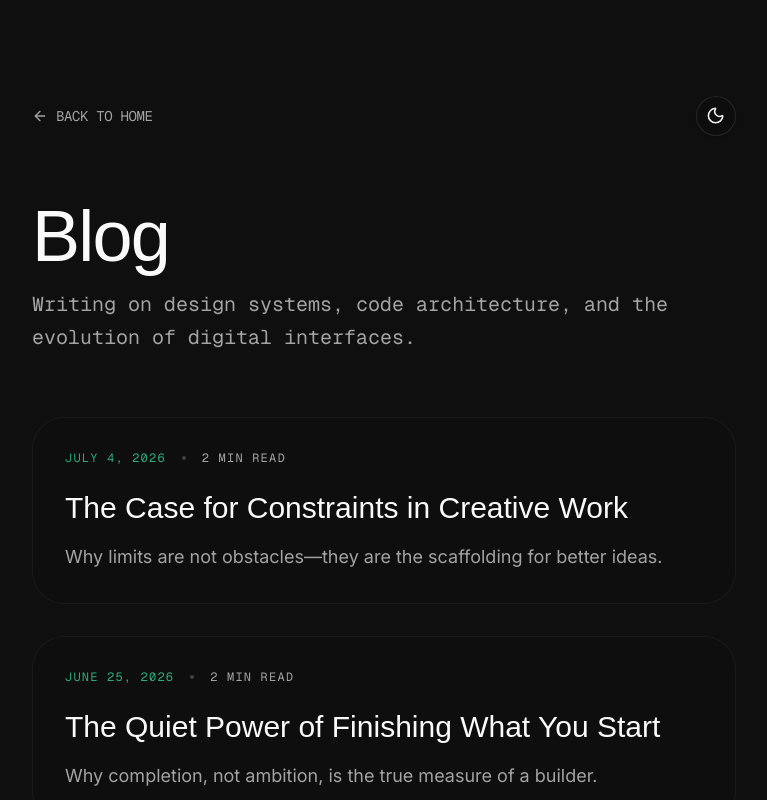
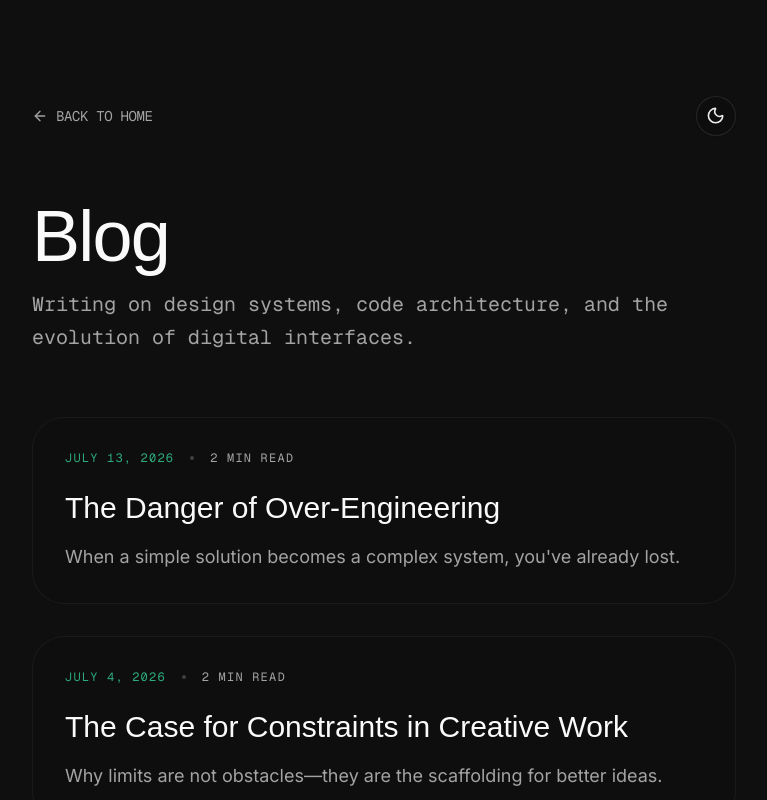
Before and after one commit to rly09/porty-a-portfolio-website, a Next.js app: page /blog in a window 1280 px wide. Shown: the top 800 px of the page, without its empty margins (256-1023 px from the left). Built offline with nearby package versions, Linux system fonts and the light colour scheme; a web font is replaced by a local one.

Commit message:
new blog done

```diff
--- a/app/blog/page.tsx
+++ b/app/blog/page.tsx
@@ -21,6 +21,23 @@ interface Post {
 }
 
 const rawPosts: Post[] = [
+  {
+    id: 14,
+    title: "The Danger of Over-Engineering",
+    excerpt: "When a simple solution becomes a complex system, you've already lost.",
+    date: "July 13, 2026",
+    content: [
+      { type: "p", text: "I once spent three weeks building a custom state management system for a project that needed exactly one shared variable. It had reducers, middleware, devtools integration, and a beautiful API. It also had a bug I couldn't find, and the project never shipped." },
+      { type: "h3", text: "The Seduction of Complexity" },
+      { type: "p", text: "Over-engineering is sneaky. It disguises itself as professionalism. You start by adding 'just in case' layers. Then abstractions for abstractions. Suddenly your 'simple todo app' has seventeen files, four design patterns, and a dependency tree that would make a Fortune 500 app blush." },
+      { type: "p", text: "The real problem isn't the code—it's the cognitive load. Every extra layer is something you or a future teammate has to understand, maintain, and debug. Complexity is a tax you pay forever." },
+      { type: "blockquote", text: "Perfection is achieved not when there is nothing more to add, but when there is nothing left to take away.", author: "Antoine de Saint-Exupéry" },
+      { type: "h3", text: "YAGNI Is a Feature, Not a Limitation" },
+      { type: "p", text: "\"You Ain't Gonna Need It\" sounds lazy until you've maintained a codebase full of things you thought you'd need. Every line of code that doesn't exist is a line that can't break, can't confuse, and can't slow you down." },
+      { type: "p", text: "I've learned to start with the simplest possible solution. Not because I can't build something more sophisticated, but because the simplest working thing teaches you what you actually need. You can always add complexity later when reality demands it." },
+      { type: "p", text: "The best engineers I know are the ones who can resist the urge to build something clever. They build something clear, something that works, and something they can walk away from without a manual." }
+    ]
+  },
   {
     id: 13,
     title: "The Case for Constraints in Creative Work",
```
